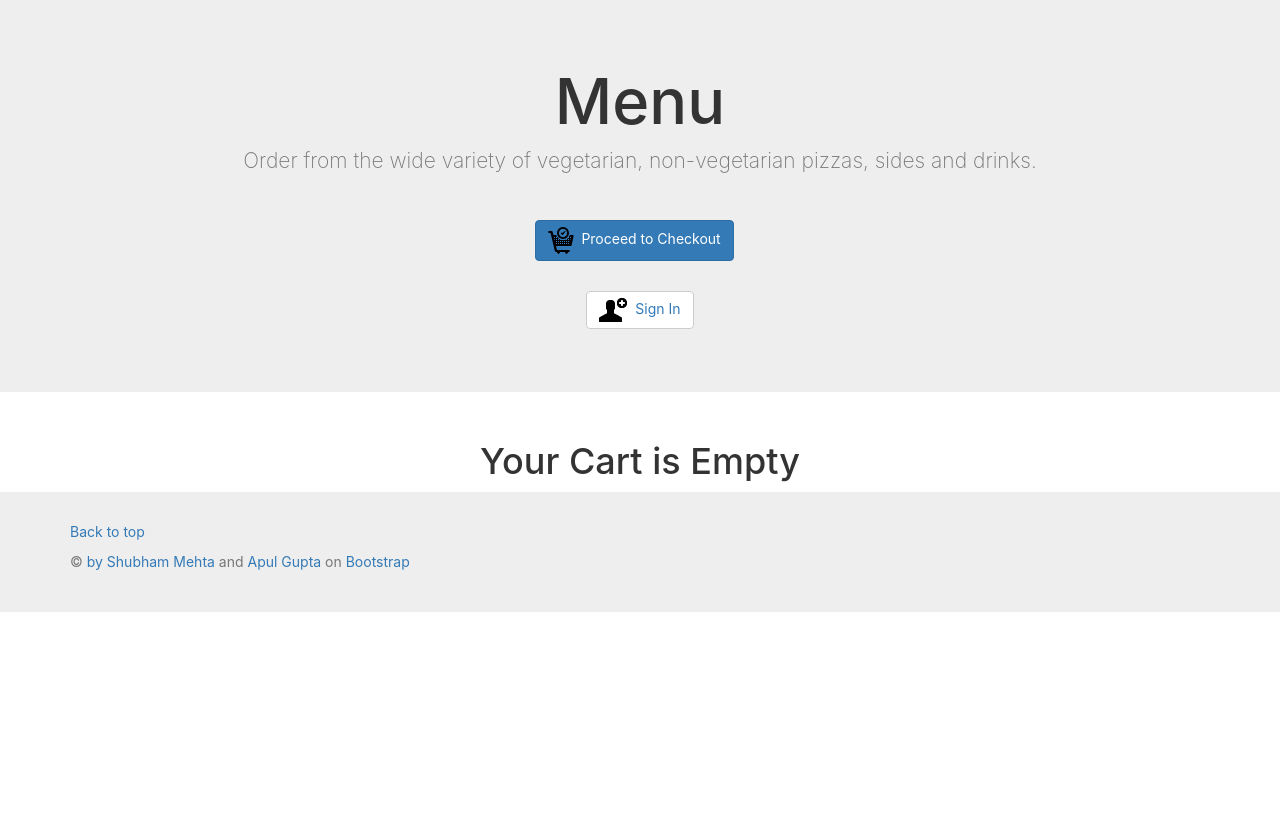
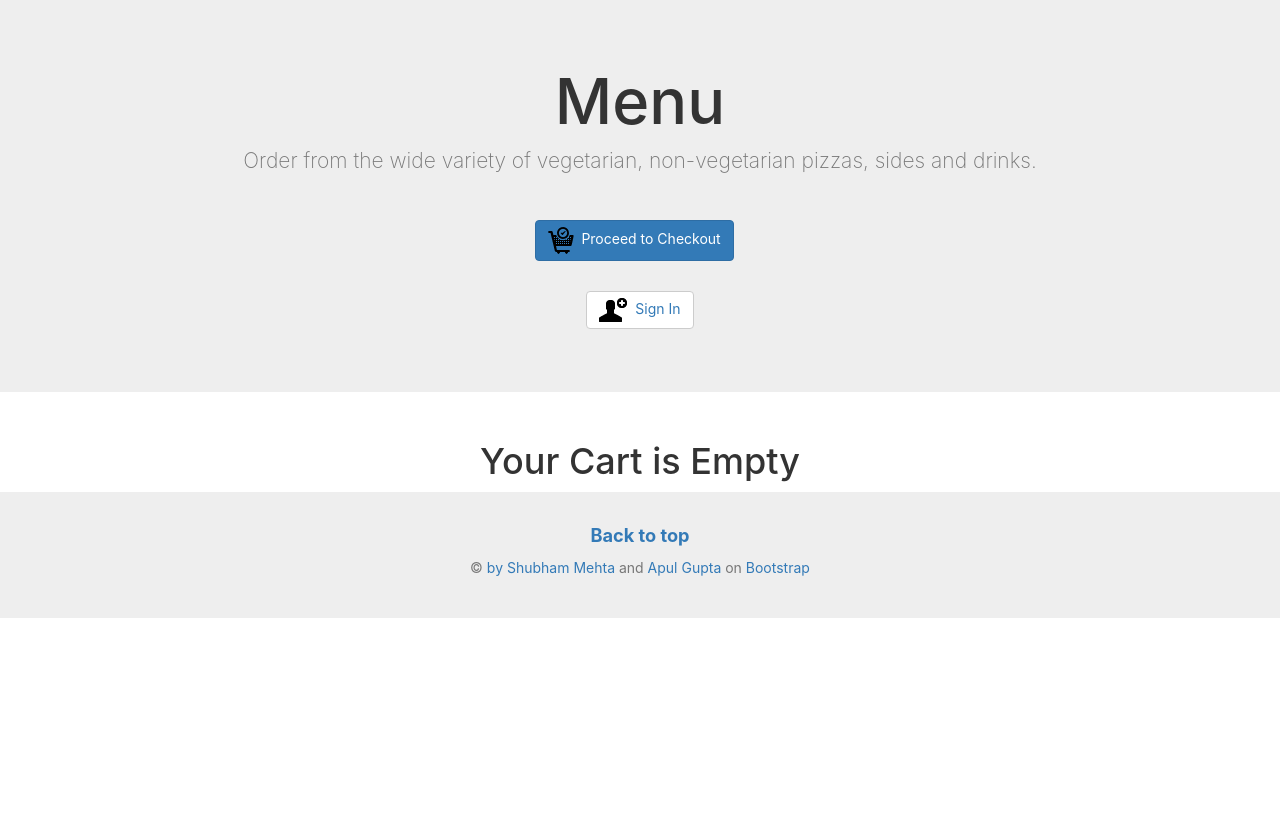
Before and after one commit to apul1421/table-client-side-app-retake, a Django app: page /cart/ in a window 1280 px wide. Shown: the part 75-892 px from the top of the page. Run offline with Django 3.2, Linux system fonts and the light colour scheme; data comes from the database, SQL or seed files in the repository; parts of the project's set-up code (start-up, migrations or seed data) failed here and were passed over; some libraries are stand-ins or nearby versions.

Commit message:
Update base.html

```diff
--- a/src/templates/base.html
+++ b/src/templates/base.html
@@ -19,7 +19,7 @@
         footer
         {
           padding: 30px 15px;
-          margin-bottom: 30px;
+          text-align: center;
           background-color: #eee;
         }
       {% block style %}{% endblock %}
@@ -76,7 +76,7 @@
     <footer class="text-muted">
       <div class="container">
         <p class="float-right">
-          <a href="#top">Back to top</a>
+          <a href="#top" style="font-size: 1.3em;"><strong>Back to top</strong></a>
         </p>
         <p>&copy; <a href="{% url 'location' %}>Table</a></p>
         <p>Designed with <img src="{% static 'img/glyphicons-heart-empty.png' %}"> by <a href="https://www.linkedin.com/in/shubham-mehta-b15a54a0/">Shubham Mehta</a> and <a href="https://www.linkedin.com/in/apul1421/">Apul Gupta</a> on <a href="https://getbootstrap.com">Bootstrap</a></p>
```
